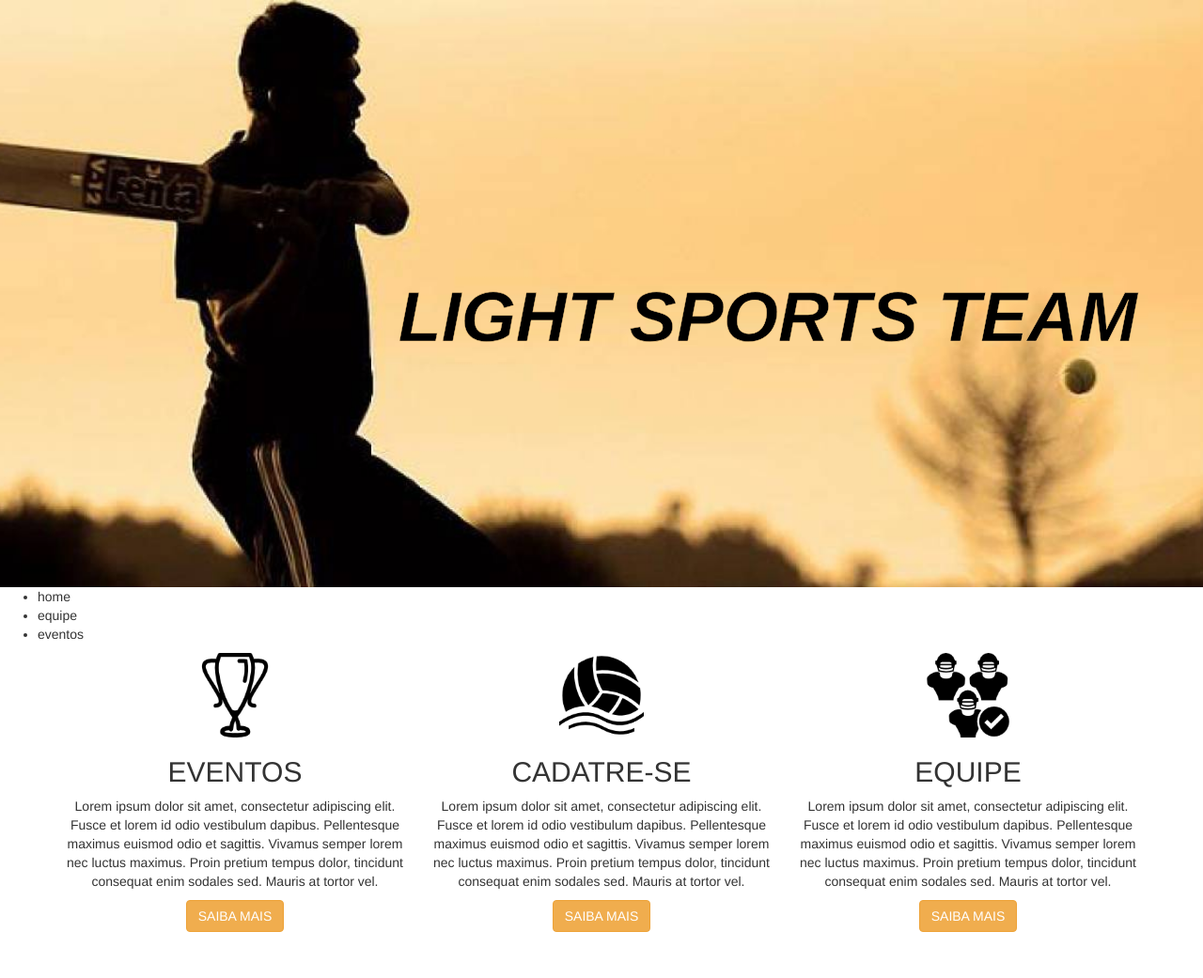
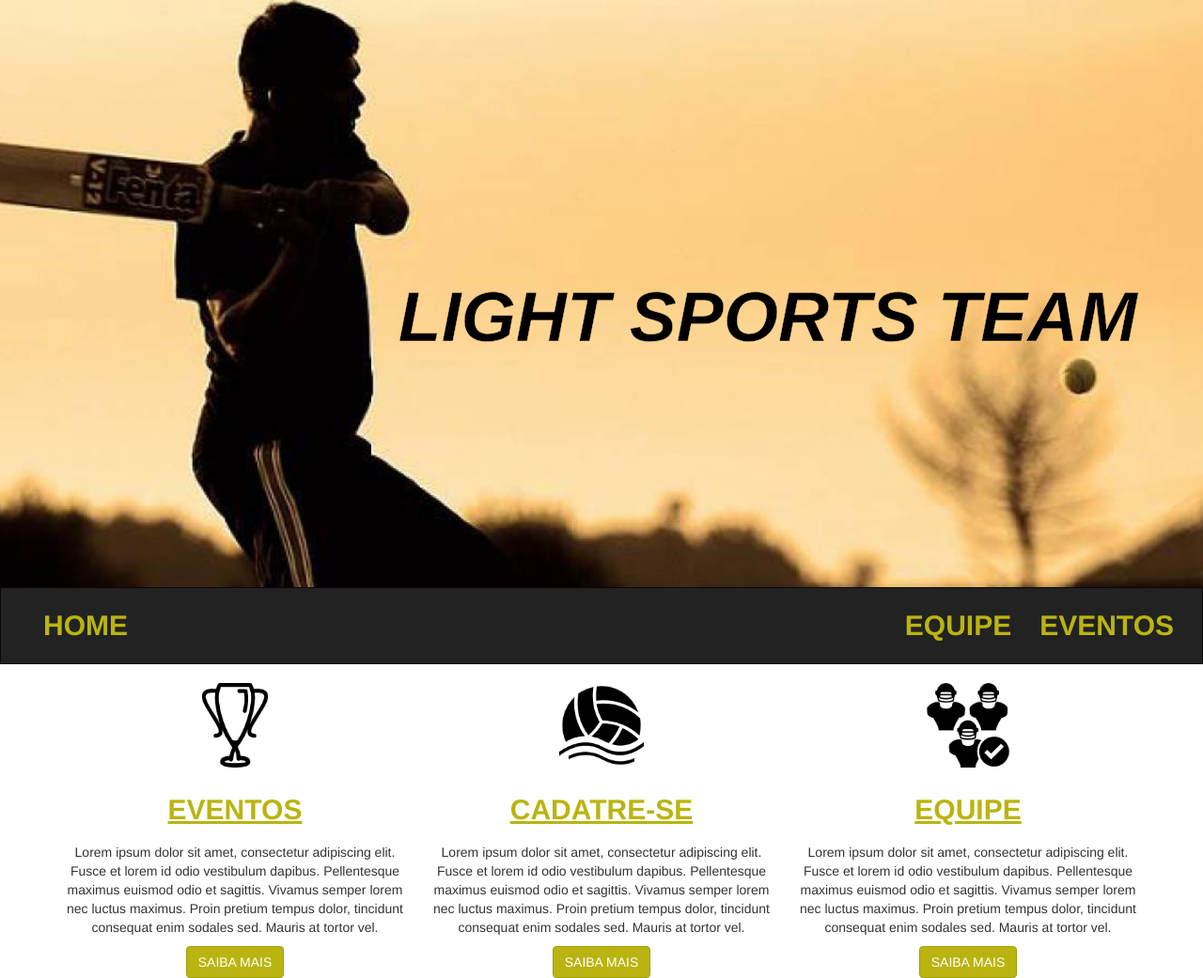
Before and after one commit to shampz/webdesign, a plain HTML site: page index.html in a window 1280 px wide. Shown: the whole page at 94% size. Before the commit the page ends 992 px from the top, so only its background shows below. Drawn offline with nearby package versions, Linux system fonts and the light colour scheme.

Commit message:
first layout

```diff
--- a/assets/css/main.css
+++ b/assets/css/main.css
@@ -1,3 +1,26 @@
+.navbar{
+    border-radius: 0 !important;
+    -moz-border-radius: 0 !important;
+
+}
+.navbar-inverse .navbar-nav > li > a {
+    color:#bab410;
+    font-family:Montserrat,"Helvetica Neue",Helvetica,Arial,sans-serif;
+    text-transform:uppercase;
+    font-weight:700;
+    font-size:30px;
+    line-height:50px;
+}
+.btn-saibamais {
+  color: #fff;
+  background-color: #bab410;
+  border-color: #a29d0a;
+}
+.btn-saibamais:hover {
+  color: #fff;
+  background-color: #dbd525;
+  border-color: #bcb610;
+}
 header{
     background-image:url(../img/top.jpg);
     background-repeat:none;
@@ -65,3 +88,13 @@ header .intro-text{
     max-width:90px;
     margin:auto;
 }
+
+.sub-titulo{
+    color:#bab410;
+    font-family:Montserrat,"Helvetica Neue",Helvetica,Arial,sans-serif;
+    text-transform:uppercase;
+    font-weight:700;
+    font-size:30px;
+    line-height:50px;
+    text-decoration: underline;
+}
--- a/index.html
+++ b/index.html
@@ -28,33 +28,52 @@
         </div>
       </header>
     <!--./header-->
-    <nav id='menu'>
-      <ul>
-          <li>home</li>
-          <li>equipe</li>
-          <li>eventos</li>
-      </ul>
+    <nav class="navbar navbar-inverse">
+      <div class="container-fluid">
+        <!-- Brand and toggle get grouped for better mobile display -->
+        <div class="navbar-header">
+          <button type="button" class="navbar-toggle collapsed" data-toggle="collapse" data-target="#bs-navbar-collapse-1" aria-expanded="false">
+            <span class="sr-only">Toggle navigation</span>
+            <span class="icon-bar"></span>
+            <span class="icon-bar"></span>
+            <span class="icon-bar"></span>
+          </button>
+
+        </div>
+
+    <!-- Collect the nav links, forms, and other content for toggling -->
+        <div class="collapse navbar-collapse" id="bs-navbar-collapse-1">
+          <ul class="nav navbar-nav">
+            <li><a href="#">Home</a></li>
+          </ul>
+          <ul class="nav navbar-nav navbar-right">
+            <li><a href="#">Equipe</a></li>
+            <li><a href="#">Eventos</a></li>
+          </ul>
+        </div><!-- /.navbar-collapse -->
+      </div><!-- /.container-fluid -->
     </nav>
+
     <!--nav -->
     <div class='container'>
       <div class='row text-center'>
         <div class='col-sm-4 col-md-4'>
           <img class="img-responsive text-icon" src="assets/img/trophy8.png">
-          <h2>EVENTOS</h2>
+          <h2 class='sub-titulo'>EVENTOS</h2>
           <p>Lorem ipsum dolor sit amet, consectetur adipiscing elit. Fusce et lorem id odio vestibulum dapibus. Pellentesque maximus euismod odio et sagittis. Vivamus semper lorem nec luctus maximus. Proin pretium tempus dolor, tincidunt consequat enim sodales sed. Mauris at tortor vel.</p>
-          <div class='btn btn-warning'>SAIBA MAIS</div>
+          <div class='btn btn-saibamais'>SAIBA MAIS</div>
         </div>
         <div class='col-sm-4 col-md-4'>
           <img class="img-responsive text-icon" src="assets/img/water54.png">
-          <h2>CADATRE-SE</h2>
+          <h2 class='sub-titulo'>CADATRE-SE</h2>
           <p>Lorem ipsum dolor sit amet, consectetur adipiscing elit. Fusce et lorem id odio vestibulum dapibus. Pellentesque maximus euismod odio et sagittis. Vivamus semper lorem nec luctus maximus. Proin pretium tempus dolor, tincidunt consequat enim sodales sed. Mauris at tortor vel.</p>
-          <div class='btn btn-warning'>SAIBA MAIS</div>
+          <div class='btn btn-saibamais'>SAIBA MAIS</div>
         </div>
         <div class='col-sm-4 col-md-4'>
           <img class="img-responsive text-icon" src="assets/img/rugby64.png">
-          <h2>EQUIPE</h2>
+          <h2 class='sub-titulo'>EQUIPE</h2>
           <p>Lorem ipsum dolor sit amet, consectetur adipiscing elit. Fusce et lorem id odio vestibulum dapibus. Pellentesque maximus euismod odio et sagittis. Vivamus semper lorem nec luctus maximus. Proin pretium tempus dolor, tincidunt consequat enim sodales sed. Mauris at tortor vel.</p>
-          <div class='btn btn-warning'>SAIBA MAIS</div>
+          <div class='btn btn-saibamais'>SAIBA MAIS</div>
         </div>
       </div>
     </div>
```
